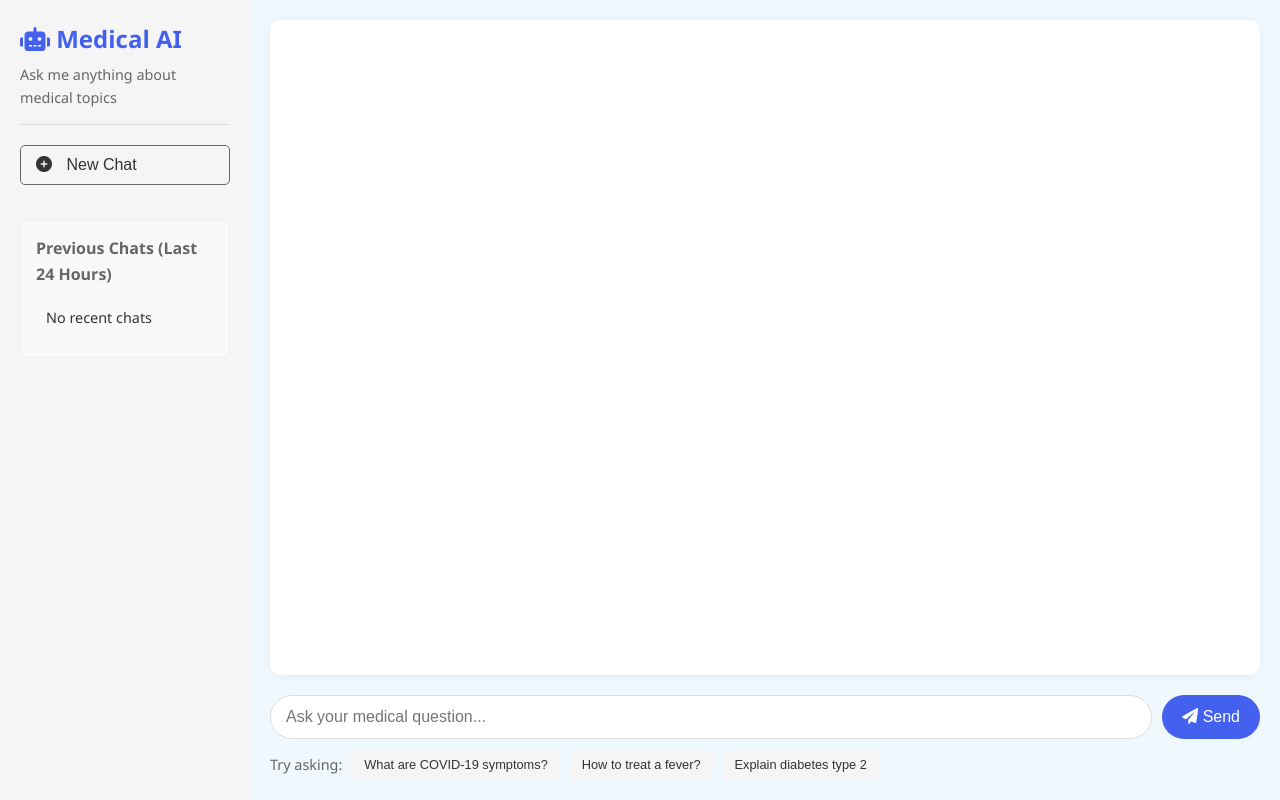
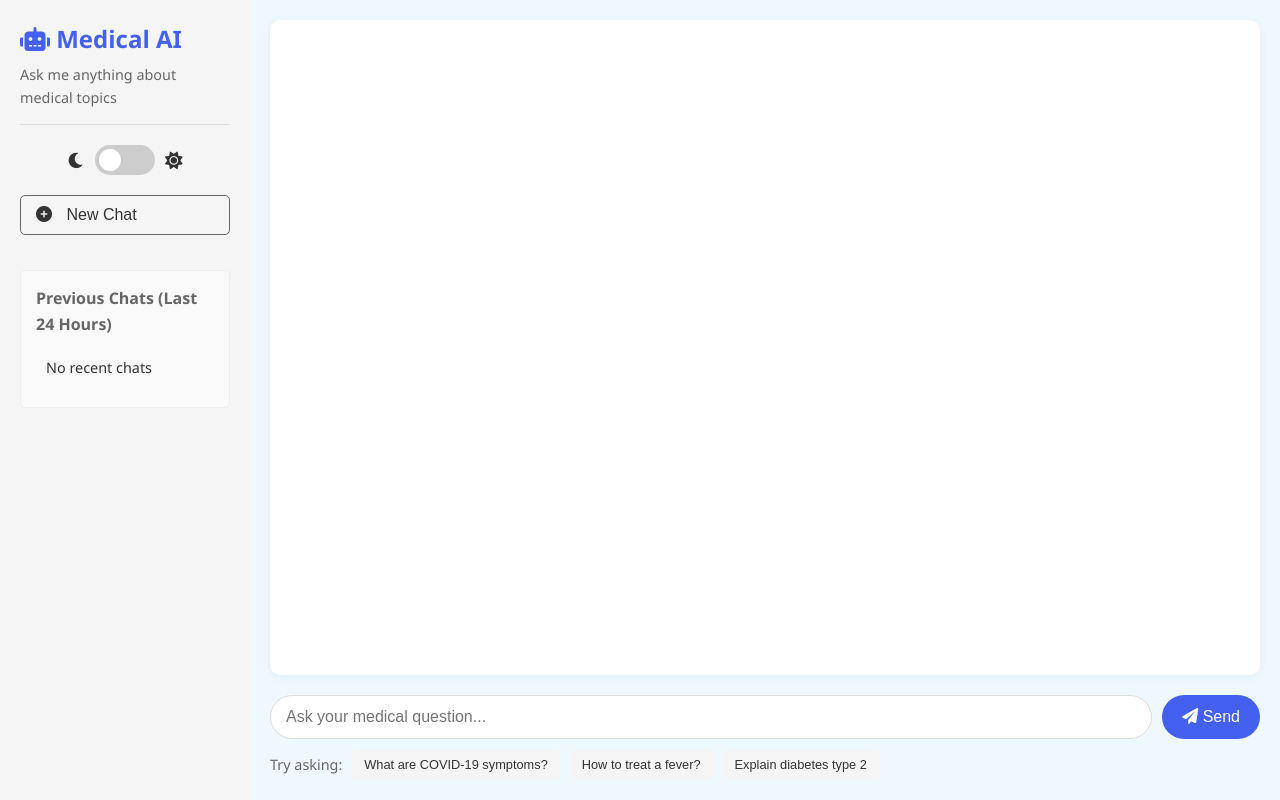
Before and after one commit to lavanya1309/bot-ai, a Flask app: page / in a window 1280 px wide. Run offline with Flask 2, Linux system fonts and the light colour scheme; data that the repository does not hold is empty.

Commit message:
Update index.html

```diff
--- a/templates/index.html
+++ b/templates/index.html
@@ -7,6 +7,8 @@
     <link rel="stylesheet" href="/static/css/style.css">
     <link rel="stylesheet" href="https://cdnjs.cloudflare.com/ajax/libs/font-awesome/6.0.0/css/all.min.css">
     <link rel="stylesheet" href="https://cdnjs.cloudflare.com/ajax/libs/highlight.js/11.7.0/styles/github.min.css">
+    <!-- Add dark theme highlight.js style -->
+    <link rel="stylesheet" href="https://cdnjs.cloudflare.com/ajax/libs/highlight.js/11.7.0/styles/github-dark.min.css">
 </head>
 <body>
     <div class="app-container">
@@ -15,6 +17,19 @@
                 <h1><i class="fas fa-robot"></i> Medical AI</h1>
                 <p class="subtitle">Ask me anything about medical topics</p>
             </header>
+
+            <!-- Add theme toggle here -->
+            <div class="theme-toggle-container">
+                <label class="theme-toggle-label">
+                    <i class="fas fa-moon"></i>
+                    <div class="theme-toggle">
+                        <input type="checkbox" id="themeToggle">
+                        <span class="slider"></span>
+                    </div>
+                    <i class="fas fa-sun"></i>
+                </label>
+            </div>
+
             <button id="newChatBtn" class="new-chat-button">
                 <i class="fas fa-plus-circle"></i> New Chat
             </button>
```
